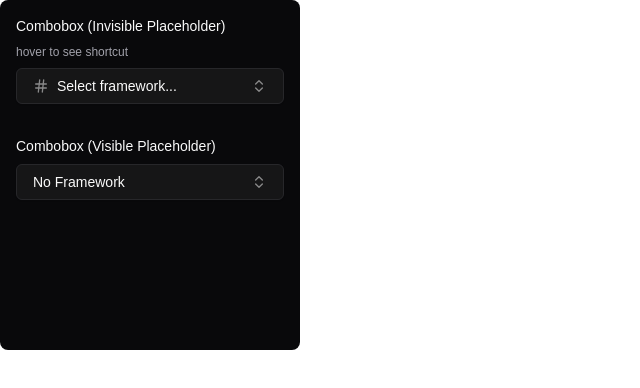
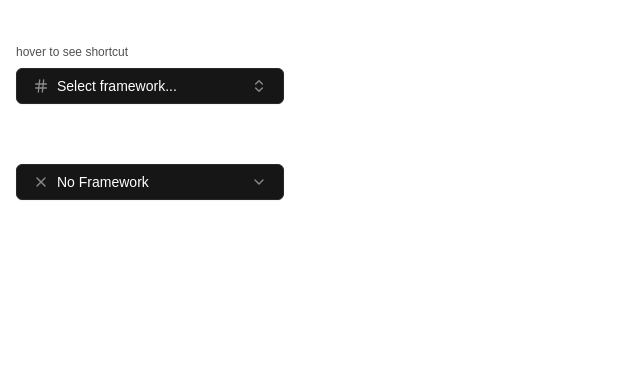
Before and after one commit to 99Yash/combo, a Next.js app: page / in a window 1280 px wide. Shown: the top 388 px of the page, without its empty margins (0-640 px from the left). Built offline with nearby package versions, Linux system fonts and the light colour scheme.

Commit message:
style init

```diff
--- a/next.config.ts
+++ b/next.config.mjs
@@ -1,6 +1,4 @@
-import type { NextConfig } from "next";
-
-const nextConfig: NextConfig = {
+const nextConfig = {
   /* config options here */
   reactStrictMode: true,
 };
--- /dev/null
+++ b/src/components/ui/tooltip.tsx
@@ -0,0 +1,30 @@
+import * as React from "react"
+import * as TooltipPrimitive from "@radix-ui/react-tooltip"
+
+import { cn } from "@/lib/utils"
+
+const TooltipProvider = TooltipPrimitive.Provider
+
+const Tooltip = TooltipPrimitive.Root
+
+const TooltipTrigger = TooltipPrimitive.Trigger
+
+const TooltipContent = React.forwardRef<
+  React.ElementRef<typeof TooltipPrimitive.Content>,
+  React.ComponentPropsWithoutRef<typeof TooltipPrimitive.Content>
+>(({ className, sideOffset = 4, ...props }, ref) => (
+  <TooltipPrimitive.Portal>
+    <TooltipPrimitive.Content
+      ref={ref}
+      sideOffset={sideOffset}
+      className={cn(
+        "z-50 overflow-hidden rounded-md bg-primary px-3 py-1.5 text-xs text-primary-foreground animate-in fade-in-0 zoom-in-95 data-[state=closed]:animate-out data-[state=closed]:fade-out-0 data-[state=closed]:zoom-out-95 data-[side=bottom]:slide-in-from-top-2 data-[side=left]:slide-in-from-right-2 data-[side=right]:slide-in-from-left-2 data-[side=top]:slide-in-from-bottom-2",
+        className
+      )}
+      {...props}
+    />
+  </TooltipPrimitive.Portal>
+))
+TooltipContent.displayName = TooltipPrimitive.Content.displayName
+
+export { Tooltip, TooltipTrigger, TooltipContent, TooltipProvider }
--- /dev/null
+++ b/src/lib/data.ts
@@ -0,0 +1,38 @@
+export const frameworks = [
+  {
+    value: 'next.js',
+    label: 'Next.js',
+    shortcut: '1',
+  },
+  {
+    value: 'sveltekit',
+    label: 'SvelteKit',
+    shortcut: '2',
+  },
+  {
+    value: 'nuxt.js',
+    label: 'Nuxt.js',
+    shortcut: '3',
+  },
+  {
+    value: 'remix',
+    label: 'Remix',
+    shortcut: '4',
+  },
+  {
+    value: 'astro',
+    label: 'Astro',
+    shortcut: '5',
+  },
+  {
+    value: 'gatsby',
+    label: 'Gatsby',
+    shortcut: '6',
+  },
+  {
+    value: 'react',
+    label: 'React',
+    group: 'Non-React',
+    shortcut: '7',
+  },
+];
--- a/src/pages/_document.tsx
+++ b/src/pages/_document.tsx
@@ -1,10 +1,13 @@
-import { Html, Head, Main, NextScript } from "next/document";
+import { Head, Html, Main, NextScript } from 'next/document';
+import { GTWalsheim, SourceCodePro } from './fonts';
 
 export default function Document() {
   return (
     <Html lang="en">
       <Head />
-      <body className="antialiased">
+      <body
+        className={`antialiased ${GTWalsheim.variable} ${SourceCodePro.variable}`}
+      >
         <Main />
         <NextScript />
       </body>
--- a/src/pages/index.tsx
+++ b/src/pages/index.tsx
@@ -12,47 +12,15 @@
   PopoverContent,
   PopoverTrigger,
 } from '@/components/ui/popover';
-import { Check, ChevronsUpDown, Hash, X } from 'lucide-react';
+import {
+  Tooltip,
+  TooltipContent,
+  TooltipProvider,
+  TooltipTrigger,
+} from '@/components/ui/tooltip';
+import { frameworks } from '@/lib/data';
+import { Check, ChevronDown, ChevronsUpDown, Hash, X } from 'lucide-react';
 import * as React from 'react';
-
-const frameworks = [
-  {
-    value: 'next.js',
-    label: 'Next.js',
-    shortcut: '1',
-  },
-  {
-    value: 'sveltekit',
-    label: 'SvelteKit is longer than usual',
-    shortcut: '2',
-  },
-  {
-    value: 'nuxt.js',
-    label: 'Nuxt.js',
-    shortcut: '3',
-  },
-  {
-    value: 'remix',
-    label: 'Remix',
-    shortcut: '4',
-  },
-  {
-    value: 'astro',
-    label: 'Astro',
-    shortcut: '5',
-  },
-  {
-    value: 'gatsby',
-    label: 'Gatsby',
-    shortcut: '6',
-  },
-  {
-    value: 'react',
-    label: 'React',
-    group: 'Non-React',
-    shortcut: '7',
-  },
-];
 
 export default function Component() {
   const [openInvisible, setOpenInvisible] = React.useState(false);
@@ -61,7 +29,7 @@
   const [valueVisible, setValueVisible] = React.useState('');
 
   return (
-    <div className="dark flex min-h-[350px] w-[300px] flex-col gap-8 rounded-lg bg-background p-4">
+    <div className="dark flex min-h-[350px] w-[300px] flex-col gap-8 rounded-lg p-4">
       {/* Invisible Placeholder Combobox */}
       <div className="flex flex-col gap-2">
         <span className="text-sm text-foreground">
@@ -71,12 +39,15 @@
           hover to see shortcut
         </span>
         <Popover open={openInvisible} onOpenChange={setOpenInvisible}>
+          <TooltipProvider>
+            <Tooltip>
+              <TooltipTrigger asChild>
                 <PopoverTrigger asChild>
                   <Button
                     variant="outline"
                     role="combobox"
                     aria-expanded={openInvisible}
-              className="w-full justify-between bg-gray-100/5 text-foreground hover:bg-gray-100/10"
+                    className="w-full justify-between text-foreground"
                   >
                     <div className="flex items-center gap-2">
                       <Hash className="h-4 w-4 shrink-0 opacity-50" />
@@ -89,13 +60,20 @@
                     <ChevronsUpDown className="ml-2 h-4 w-4 shrink-0 opacity-50" />
                   </Button>
                 </PopoverTrigger>
-          <PopoverContent className="w-[300px] bg-background p-0">
-            <Command className="bg-background">
+              </TooltipTrigger>
+              <TooltipContent>
+                <p>Select framework ⌘ E</p>
+              </TooltipContent>
+            </Tooltip>
+          </TooltipProvider>
+          <PopoverContent className="w-[300px] bg-gray-100 p-0">
+            <Command className="bg-gray-100">
               <CommandInput
                 placeholder="Search..."
                 className="text-foreground"
               />
               <CommandEmpty>No framework found.</CommandEmpty>
+
               <CommandList>
                 <CommandGroup>
                   {frameworks.map((framework) => (
@@ -146,19 +124,17 @@
               variant="outline"
               role="combobox"
               aria-expanded={openVisible}
-              className="w-full justify-between bg-gray-100/5 text-foreground hover:bg-gray-100/10"
+              className="w-full justify-between text-foreground"
             >
               <div className="flex items-center gap-2">
-                {valueVisible ? (
-                  <X className="h-4 w-4 shrink-0 opacity-50" />
-                ) : null}
+                {!valueVisible && <X className="size-4 shrink-0 opacity-50" />}
                 {valueVisible
                   ? frameworks.find(
                       (framework) => framework.value === valueVisible
                     )?.label
                   : 'No Framework'}
               </div>
-              <ChevronsUpDown className="ml-2 h-4 w-4 shrink-0 opacity-50" />
+              <ChevronDown className="ml-2 size-4 shrink-0 opacity-50" />
             </Button>
           </PopoverTrigger>
           <PopoverContent className="w-[300px] bg-background p-0">
@@ -167,11 +143,13 @@
                 placeholder="Search..."
                 className="text-foreground"
               />
-              <CommandEmpty>No framework found.</CommandEmpty>
+              <CommandEmpty>
+                <X className="ml-2 size-4 opacity-50" /> No framework found.
+              </CommandEmpty>
               <CommandList>
                 <CommandGroup>
                   <CommandItem className="flex items-center justify-between text-muted-foreground">
-                    <span>This is info text</span>
+                    <span className="text-xs">This is info text</span>
                   </CommandItem>
                   {frameworks.map((framework) => (
                     <CommandItem
@@ -190,7 +168,7 @@
                       </div>
                       <div className="flex items-center gap-2">
                         {valueVisible === framework.value && (
-                          <Check className="h-4 w-4" />
+                          <Check className="size-4" />
                         )}
                         <span className="text-sm text-muted-foreground">
                           {framework.shortcut}
--- a/tailwind.config.ts
+++ b/tailwind.config.ts
@@ -1,63 +1,64 @@
-import type { Config } from "tailwindcss";
+import type { Config } from 'tailwindcss';
 
-const config: Config = {
-    darkMode: ["class"],
+const config = {
+  darkMode: ['class'],
   content: [
-    "./src/pages/**/*.{js,ts,jsx,tsx,mdx}",
-    "./src/components/**/*.{js,ts,jsx,tsx,mdx}",
-    "./src/app/**/*.{js,ts,jsx,tsx,mdx}",
+    './pages/**/*.{ts,tsx}',
+    './components/**/*.{ts,tsx}',
+    './app/**/*.{ts,tsx}',
+    './src/**/*.{ts,tsx}',
   ],
   theme: {
+    container: {
+      center: true,
+      padding: '2rem',
+      screens: {
+        '2xl': '1400px',
+      },
+    },
     extend: {
       colors: {
-  			background: 'hsl(var(--background))',
-  			foreground: 'hsl(var(--foreground))',
-  			card: {
-  				DEFAULT: 'hsl(var(--card))',
-  				foreground: 'hsl(var(--card-foreground))'
+        border: 'rgb(var(--gray-200) / <alpha-value>)',
+        input: 'rgb(var(--gray-200) / <alpha-value>)',
+        ring: 'rgb(var(--gray-200) / <alpha-value>)',
+        background: 'rgb(var(--gray-25) / <alpha-value>)',
+        foreground: 'rgb(var(--gray-1000) / <alpha-value>)',
+        primary: {
+          DEFAULT: 'rgb(var(--purple-600) / <alpha-value>)',
+          foreground: 'rgb(var(--gray-25) / <alpha-value>)',
+        },
+        secondary: {
+          DEFAULT: 'rgb(var(--gray-100) / <alpha-value>)',
+          foreground: 'rgb(var(--gray-1000) / <alpha-value>)',
+        },
+        destructive: {
+          DEFAULT: 'rgb(var(--gray-900) / <alpha-value>)',
+          foreground: 'rgb(var(--gray-25) / <alpha-value>)',
+        },
+        muted: {
+          DEFAULT: 'rgb(var(--gray-100) / <alpha-value>)',
+          foreground: 'rgb(var(--gray-600) / <alpha-value>)',
+        },
+        accent: {
+          DEFAULT: 'rgb(var(--gray-100) / <alpha-value>)',
+          foreground: 'rgb(var(--gray-1000) / <alpha-value>)',
         },
         popover: {
-  				DEFAULT: 'hsl(var(--popover))',
-  				foreground: 'hsl(var(--popover-foreground))'
+          DEFAULT: 'rgb(var(--gray-25) / <alpha-value>)',
+          foreground: 'rgb(var(--gray-1000) / <alpha-value>)',
         },
-  			primary: {
-  				DEFAULT: 'hsl(var(--primary))',
-  				foreground: 'hsl(var(--primary-foreground))'
+        card: {
+          DEFAULT: 'rgb(var(--gray-25) / <alpha-value>)',
+          foreground: 'rgb(var(--gray-1000) / <alpha-value>)',
         },
-  			secondary: {
-  				DEFAULT: 'hsl(var(--secondary))',
-  				foreground: 'hsl(var(--secondary-foreground))'
-  			},
-  			muted: {
-  				DEFAULT: 'hsl(var(--muted))',
-  				foreground: 'hsl(var(--muted-foreground))'
-  			},
-  			accent: {
-  				DEFAULT: 'hsl(var(--accent))',
-  				foreground: 'hsl(var(--accent-foreground))'
-  			},
-  			destructive: {
-  				DEFAULT: 'hsl(var(--destructive))',
-  				foreground: 'hsl(var(--destructive-foreground))'
-  			},
-  			border: 'hsl(var(--border))',
-  			input: 'hsl(var(--input))',
-  			ring: 'hsl(var(--ring))',
-  			chart: {
-  				'1': 'hsl(var(--chart-1))',
-  				'2': 'hsl(var(--chart-2))',
-  				'3': 'hsl(var(--chart-3))',
-  				'4': 'hsl(var(--chart-4))',
-  				'5': 'hsl(var(--chart-5))'
-  			}
       },
       borderRadius: {
         lg: 'var(--radius)',
         md: 'calc(var(--radius) - 2px)',
-  			sm: 'calc(var(--radius) - 4px)'
-  		}
-  	}
+        sm: 'calc(var(--radius) - 4px)',
       },
-  plugins: [require("tailwindcss-animate")],
-};
+    },
+  },
+} satisfies Config;
+
 export default config;
```
Also changed, not shown: package.json (+5 -4 lines), src/components/ui/button.tsx (+24 -24 lines), tsconfig.json (+17 -4 lines), 1 other file (tests, documents, lock files or other folders). Lines whose indentation alone changed are shown as unchanged.
